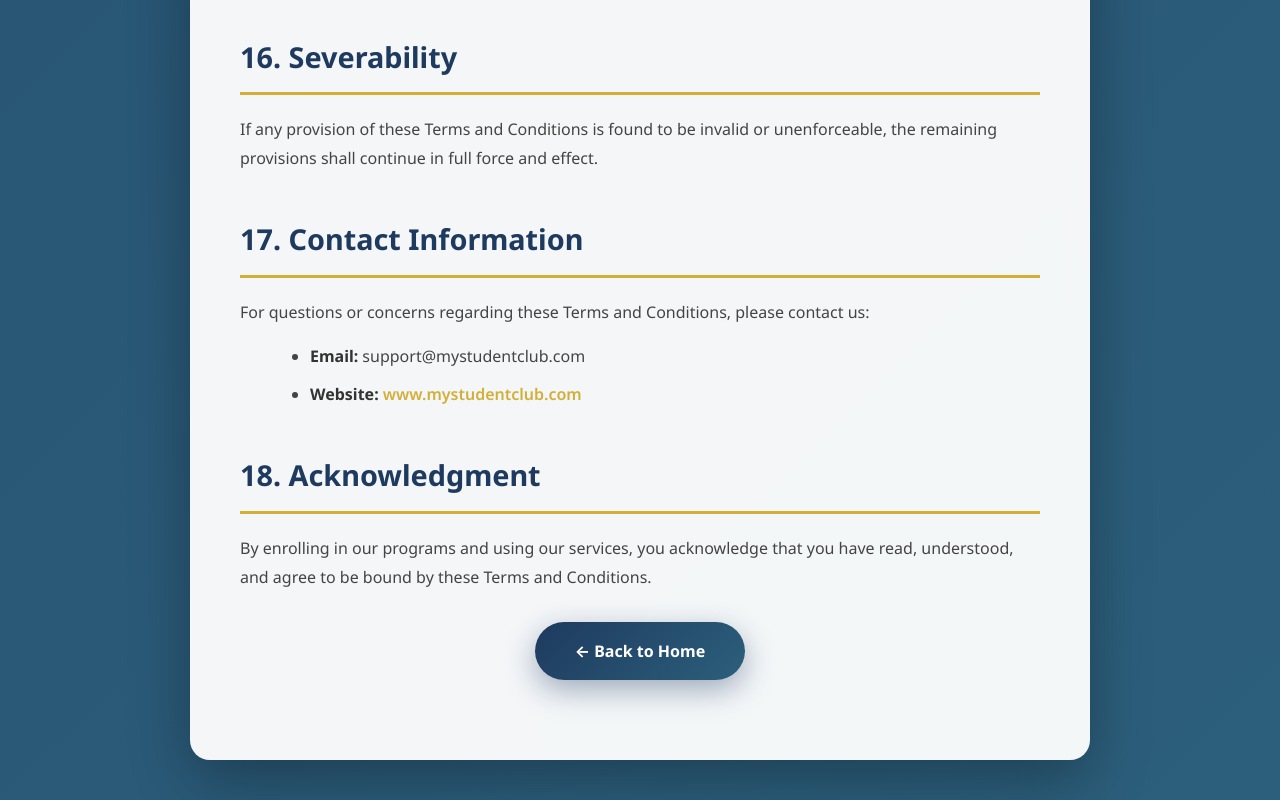
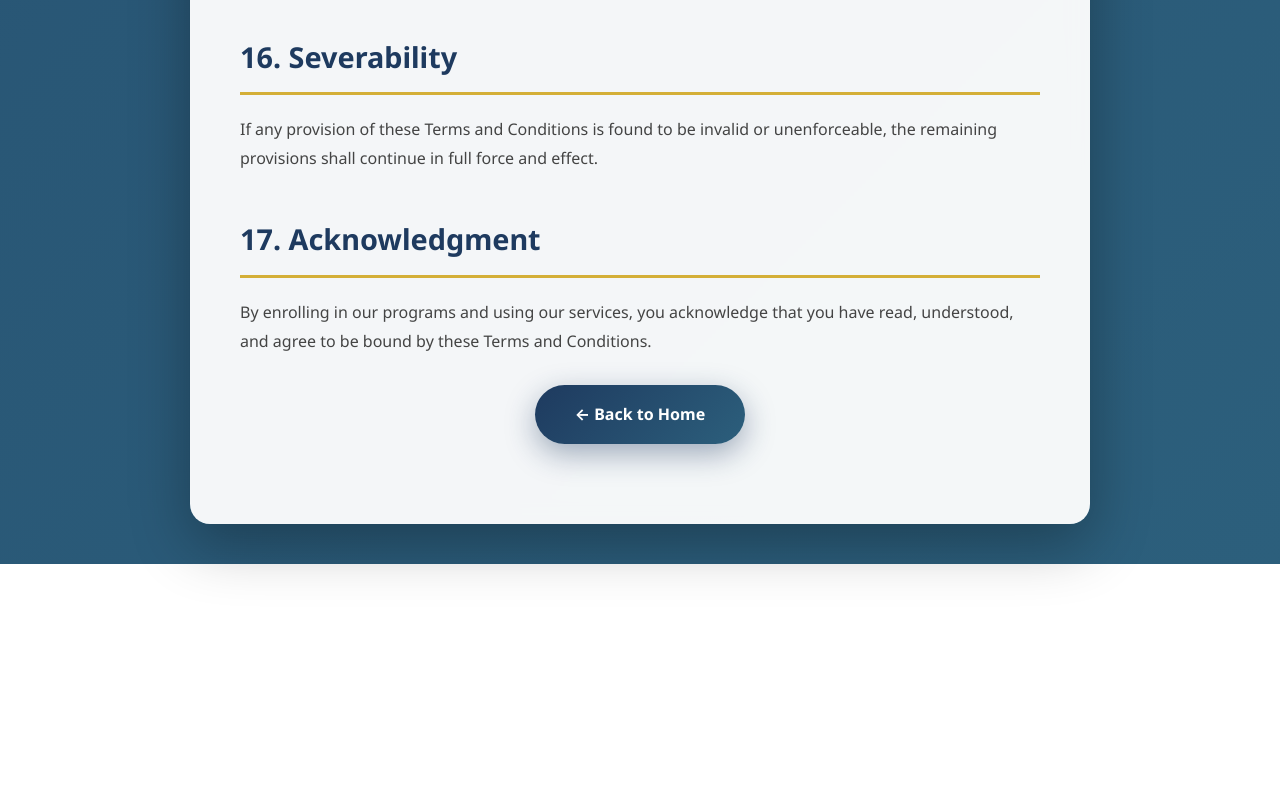
Before and after one commit to seenmttai/msc-courses, a plain HTML site: page terms-and-conditions.html in a window 1280 px wide. Shown: the part 6365-7165 px from the top of the page. After the commit the page ends 6929 px from the top, so only its background shows below. Drawn offline with Linux system fonts and the light colour scheme.

Commit message:
adding terms pages

```diff
--- a/terms-and-conditions.html
+++ b/terms-and-conditions.html
@@ -339,14 +339,8 @@
       <p>If any provision of these Terms and Conditions is found to be invalid or unenforceable, the remaining
         provisions shall continue in full force and effect.</p>
 
-      <h2>17. Contact Information</h2>
-      <p>For questions or concerns regarding these Terms and Conditions, please contact us:</p>
-      <ul>
-        <li><strong>Email:</strong> support@mystudentclub.com</li>
-        <li><strong>Website:</strong> <span class="highlight">www.mystudentclub.com</span></li>
-      </ul>
 
-      <h2>18. Acknowledgment</h2>
+      <h2>17. Acknowledgment</h2>
       <p>By enrolling in our programs and using our services, you acknowledge that you have read, understood, and agree
         to be bound by these Terms and Conditions.</p>
 
```
